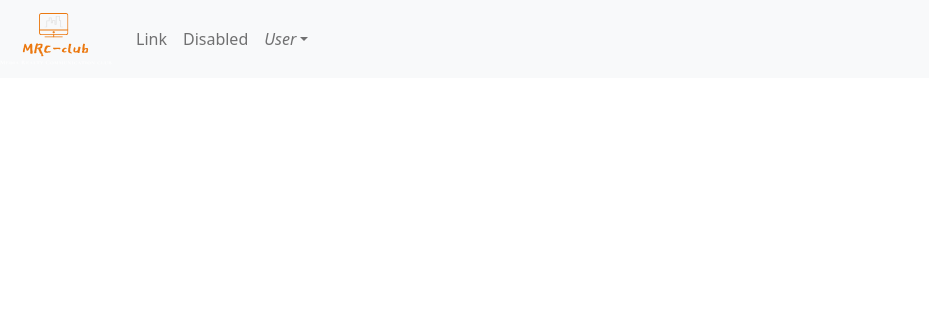
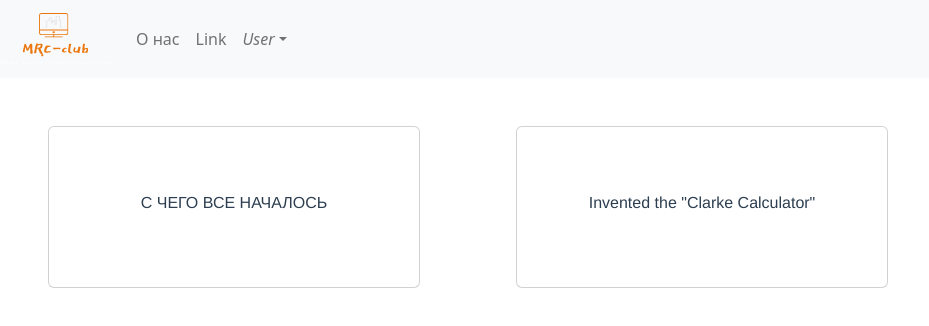
Before and after one commit to Lorian2217/project-portfolio, a Vue app: page /o-nas in a window 1280 px wide. Shown: the top 326 px of the page, without its empty margins (0-929 px from the left). Built offline with nearby package versions, Linux system fonts and the light colour scheme.

Commit message:
Lorian
Продолжаем развивать проект

```diff
--- a/src/assets/style.css
+++ b/src/assets/style.css
@@ -1,4 +1,7 @@
 html, body{ padding: 0; margin: 0; }
+:root{
+    --cardheight: 10em;
+}
 
 .navbar-nav{ align-items: center; }
 .navbar-brand img{ max-width: 100%; width: 7rem; }
@@ -75,3 +78,5 @@ html, body{ padding: 0; margin: 0; }
 }
 }
 /* Конец стилизации волн на главной странице */
+
+.about-front{ height: var(--cardheight); padding: 3em 0; }
--- /dev/null
+++ b/src/components/About.vue
@@ -0,0 +1,68 @@
+<template>
+  <div>
+    <!-- Start page -->
+    <div id="flashcard-app" class="container row">
+      <b-card no-body class="overflow-hidden col-4 m-5" v-on:click="toggleCard(card)" v-for="(card, index) in cards" :key="index">
+        <transition name="flip">
+        <b-row no-gutters v-bind:key="card.flipped">
+
+          <b-col md="12" v-if="card.flipped === true">
+            <b-card-body>
+              <b-card-text>
+                {{ card.back }}
+              </b-card-text>
+            </b-card-body>
+          </b-col>
+          <b-col md="12" class="about-front" v-else>
+            <b-card-body>
+              <b-card-text>
+                {{ card.front }}
+              </b-card-text>
+            </b-card-body>
+          </b-col>
+
+        </b-row>
+        </transition>
+      </b-card>
+    </div>
+    <!-- End page -->
+  </div>
+</template>
+
+<script>
+import { BCard, BRow, BCol, BCardBody, BCardText } from 'bootstrap-vue'
+
+export default{
+  name: 'About-us',
+  data(){
+    return{
+      cards: [
+        {
+          id: 1,
+          front: 'С ЧЕГО ВСЕ НАЧАЛОСЬ ',
+          back: 'MRC-club был задуман в ноябре-декабре 2020 года. Начальная концепция подразумевала функцию «единого окна», где журналисты могли найти нужного спикера, а PR-специалисты – отследить запросы СМИ. После запуска чат-ботов и новых направлений MRC-club уже весной 2021 года становится полноценной экосистемой',
+          flipped: false,
+        },
+        {
+          id: 2,
+          front: 'Invented the "Clarke Calculator"',
+          back: 'Edith Clarke',
+          flipped: false,
+        },
+      ]
+    }
+  },
+  methods:{
+    toggleCard: function(card) {
+      card.flipped = !card.flipped;
+    },
+  },
+  components: { BCard, BRow, BCol, BCardBody, BCardText }
+}
+</script>
+
+<style scoped>
+.flip-enter-active { transition: all 0.4s ease; }
+.flip-leave-active { display: none; }
+.flip-enter, .fade-leave { transform: rotateY(180deg); opacity: 0; }
+</style>
--- a/src/components/HeaderContent.vue
+++ b/src/components/HeaderContent.vue
@@ -1,6 +1,6 @@
 <template>
   <div>
-    <!-- Начало вёрстки, выше изменять ничего нельзя -->
+    <!-- Start page -->
     <div>
       <b-navbar toggleable="lg" type="light" variant="light">
         <b-navbar-brand :to="{ name: 'home' }" class="ml-2">
@@ -11,8 +11,8 @@
 
         <b-collapse id="nav-collapse" is-nav>
           <b-navbar-nav>
+            <b-nav-item :to="{ name: 'o-nas' }">О нас</b-nav-item>
             <b-nav-item :to="{ name: 'test' }">Link</b-nav-item>
-            <b-nav-item href="#">Disabled</b-nav-item>
           </b-navbar-nav>
 
           <!-- Right aligned nav items -->
@@ -29,7 +29,7 @@
         </b-collapse>
       </b-navbar>
     </div>
-    <!-- Конец вёрстки, ниже изменять ничего нельзя -->
+    <!-- End page -->
   </div>
 </template>
 
--- a/src/router/router.js
+++ b/src/router/router.js
@@ -2,6 +2,7 @@ import Vue from 'vue'
 import VueRouter from 'vue-router'
 import store from '../store'
 import Main from '../components/Main.vue'
+import About from '../components/About.vue'
 import Test from '../components/HelloWorld.vue'
 
 
@@ -17,6 +18,11 @@ const routes = [
     path: '/test',
     name: 'test',
     component: Test
+  },
+  {
+    path: '/o-nas',
+    name: 'o-nas',
+    component: About
   },
   // {
   //   path: '/spisok',
```
